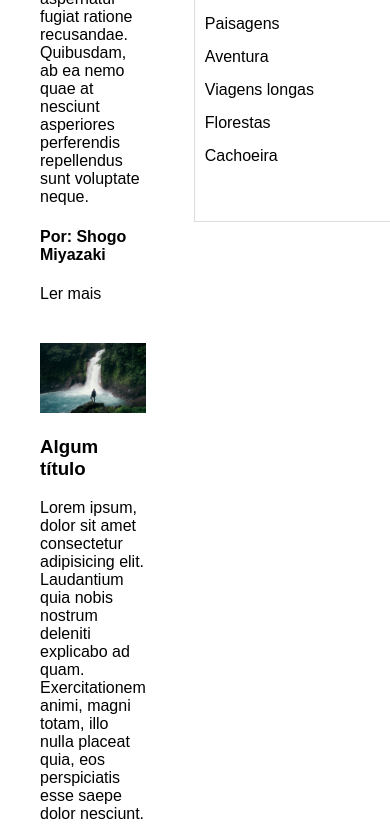
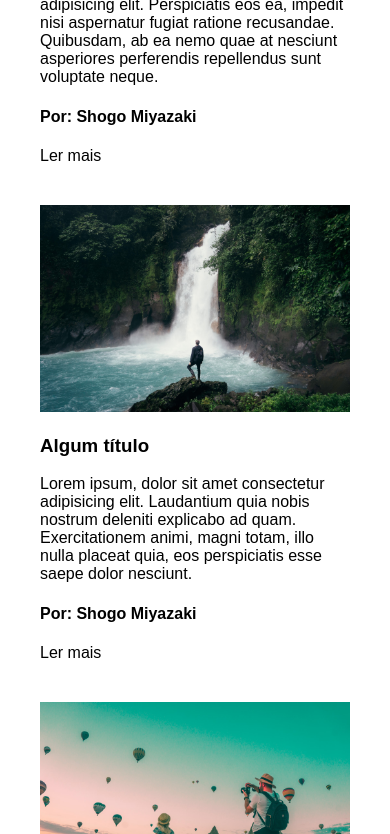
Before and after one commit to Shogo-miya/projetos-iniciais, a plain HTML site: page Blog/index.html in a window 390 px wide. Shown: the part 504-1338 px from the top of the page. Drawn offline with Linux system fonts and the light colour scheme.

Commit message:
com responsividade

```diff
--- a/Blog/css/style.css
+++ b/Blog/css/style.css
@@ -121,3 +121,17 @@ a:hover{
     justify-content: center;
     text-align: center;
 }
+
+
+@media(max-width:450px){
+    .blog-container{
+        flex-wrap: wrap;
+    }
+
+    .box{
+        text-align: center;
+        margin: 0 auto;
+    }
+
+
+}
```
